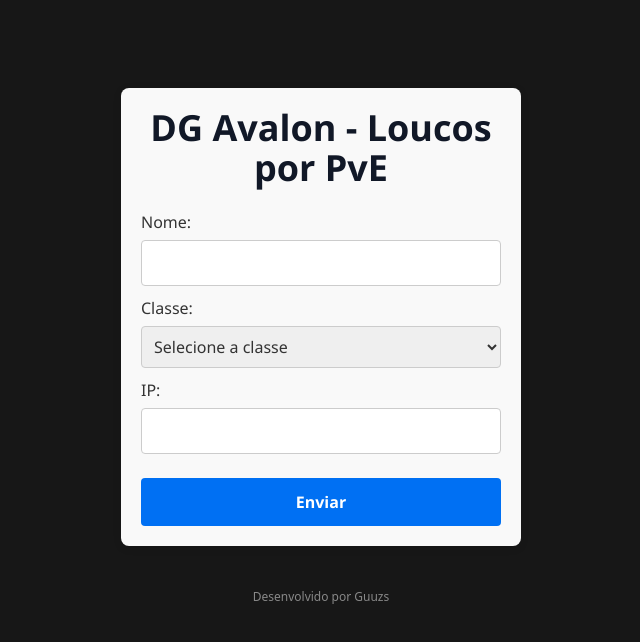
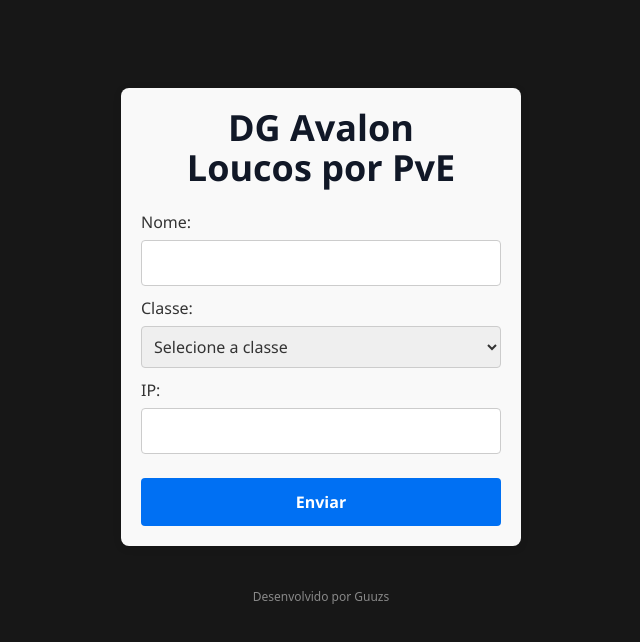
Before and after one commit to guuzs45/loucospve, a Next.js app: page / in a window 1280 px wide. Shown: the top 642 px of the page, without its empty margins (319-959 px from the left). Built offline with nearby package versions, Linux system fonts and the light colour scheme.

Commit message:
Update index.js

```diff
--- a/pages/index.js
+++ b/pages/index.js
@@ -87,7 +87,7 @@ export default function Home() {
         fontFamily: "'Segoe UI', Tahoma, Geneva, Verdana, sans-serif",
         color: "#333"
       }}>
-        <h1 style={{ textAlign: "center", marginBottom: "20px" }}>DG Avalon - Loucos por PvE</h1>
+        <h1 style={{ textAlign: "center", marginBottom: "20px" }}>DG Avalon<br />Loucos por PvE</h1>
         <form onSubmit={handleSubmit}>
           <label style={{ display: "block", marginBottom: "8px" }}>
             Nome:
```
